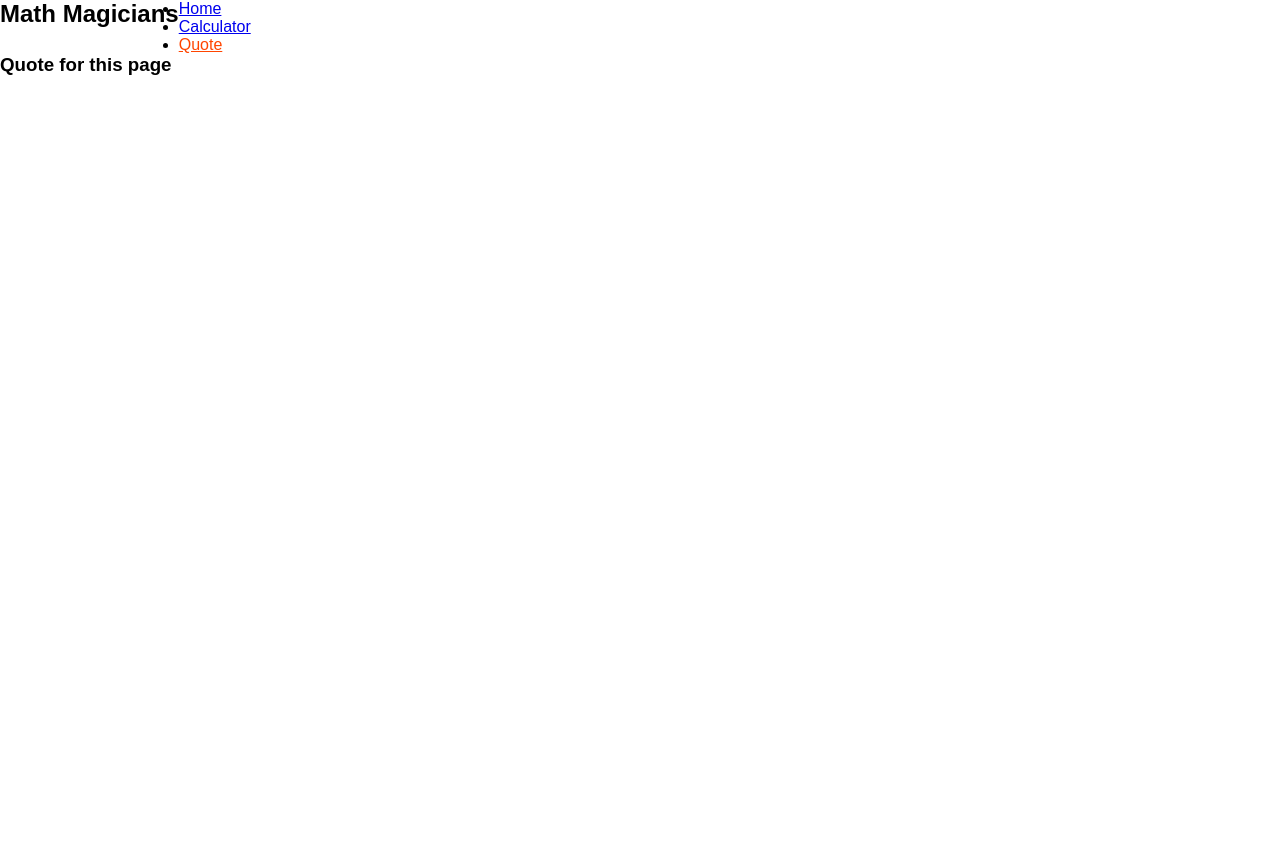
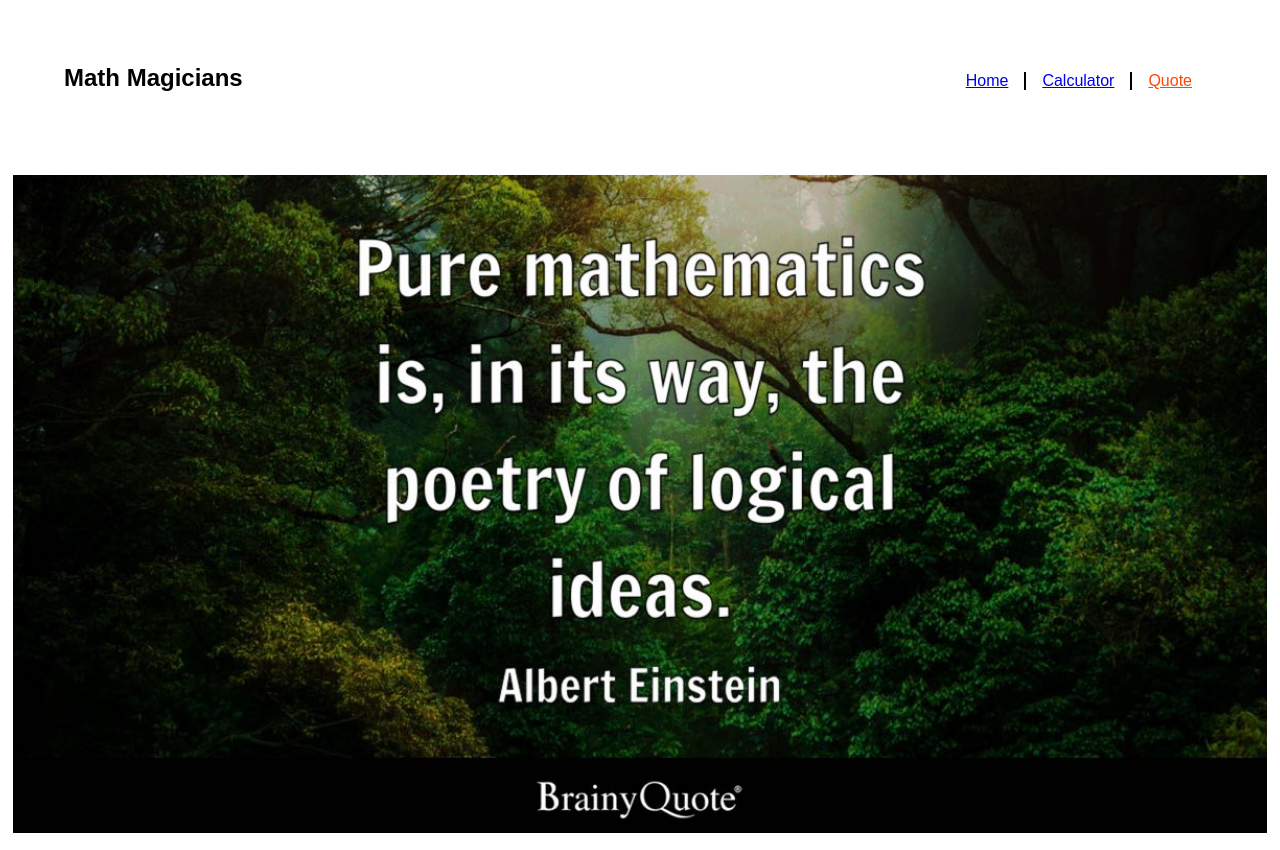
Before and after one commit to Sajeelzafar/MathMagicians, a React (Create React App) app: page /quote in a window 1280 px wide. Before the commit the page ends 800 px from the top, so only its background shows below. Built offline with nearby package versions, Linux system fonts and the light colour scheme; a web font is replaced by a local one.

Commit message:
Add styling and content to the quote page

```diff
--- a/src/components/Navbar.css
+++ b/src/components/Navbar.css
@@ -5,4 +5,30 @@
 
   .navBar{
     display: flex;
+    justify-content: space-between;
+    padding: 5%;
   }
+
+  .linkContainer{
+    list-style-type: none;
+    display: flex;
+    gap: 1rem;
+    margin: 0.5rem;
+  }
+
+  .linkContainer > li {
+    border-right: 2px solid black;
+    padding-right: 1rem;
+  }
+
+  .linkContainer > li:last-child {
+    border-right: none;
+  }
+
+  .image {
+    width: 100%;
+  }
+
+  .imageContainer {
+    padding: 1%;
+  }
--- a/src/components/Navbar.js
+++ b/src/components/Navbar.js
@@ -23,7 +23,7 @@ const Navbar = () => {
   return (
     <nav className="navBar">
       <h1 className="heading">Math Magicians</h1>
-      <ul>
+      <ul className="linkContainer">
         {links.map((link) => (
           <li key={link.id}>
             <NavLink to={link.path}>{link.text}</NavLink>
--- a/src/components/Quote.js
+++ b/src/components/Quote.js
@@ -1,8 +1,10 @@
 import React from 'react';
+import image from './mathquote.png';
+import './Navbar.css';
 
 const Quote = () => (
-  <div>
-    <h3>Quote for this page</h3>
+  <div className="imageContainer">
+    <img className="image" src={image} alt="famous quote about maths" />
   </div>
 );
 export default Quote;
```
Also changed, not shown: src/App.css (line endings or trailing spaces), src/components/mathquote.png (added).
